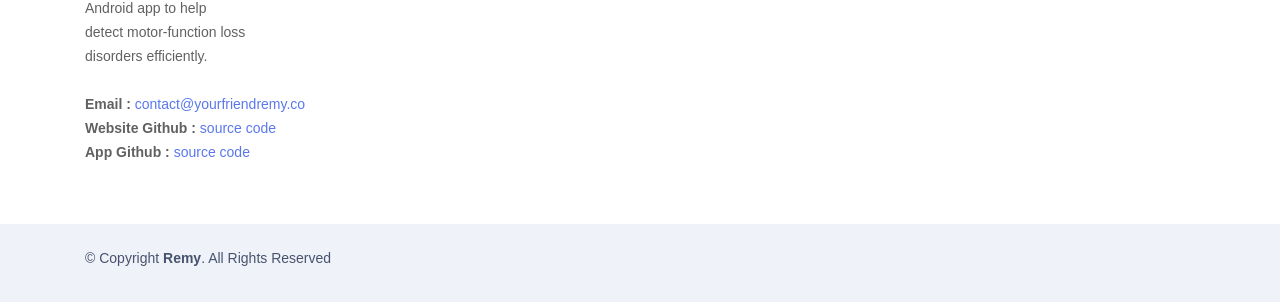
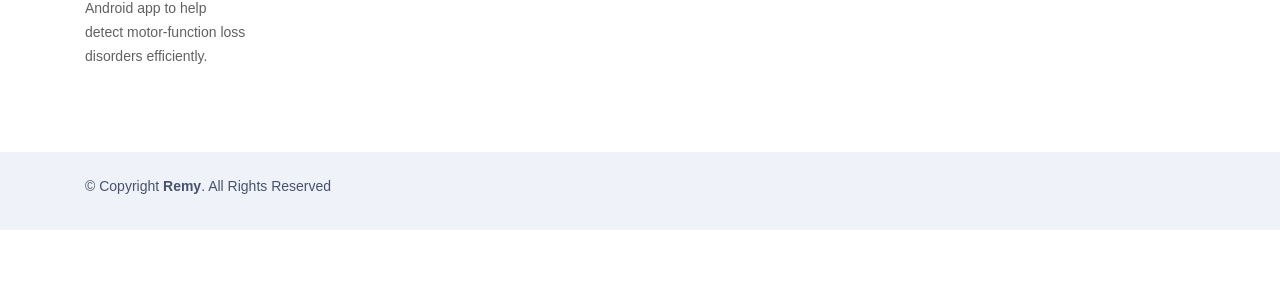
Before and after one commit to anubhavbagri/remy-website, a plain HTML site: page index.html in a window 1280 px wide. Shown: the part 3921-4223 px from the top of the page. After the commit the page ends 4151 px from the top, so only its background shows below. Drawn offline with Linux system fonts and the light colour scheme; a web font is replaced by a local one.

Commit message:
Removed mail + source code links

```diff
--- a/index.html
+++ b/index.html
@@ -251,11 +251,11 @@
               Android app to help <br>
               detect motor-function loss <br>
               disorders efficiently. <br><br>
-              <strong>Email : </strong><a href="#">contact@yourfriendremy.co</a><br>
-              <strong>Website Github : </strong> <a target="_blank"
+<!--               <strong>Email : </strong><a href="#">contact@yourfriendremy.co</a><br> -->
+<!--               <strong>Website Github : </strong> <a target="_blank"
                 href="https://github.com/SuhitAgarwal/Remy-website">source code</a><br>
               <strong>App Github : </strong> <a target="_blank" href="https://github.com/anubhavbagri/Remy">source
-                code</a><br>
+                code</a><br> -->
             </p>
           </div>
           <div class="col-lg-3 col-md-6 footer-links" data-aos="fade-up" data-aos-delay="100">
```
